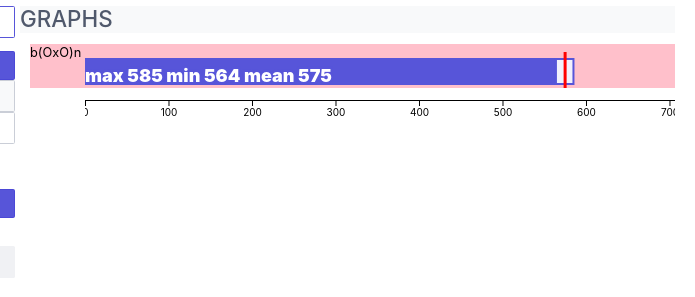
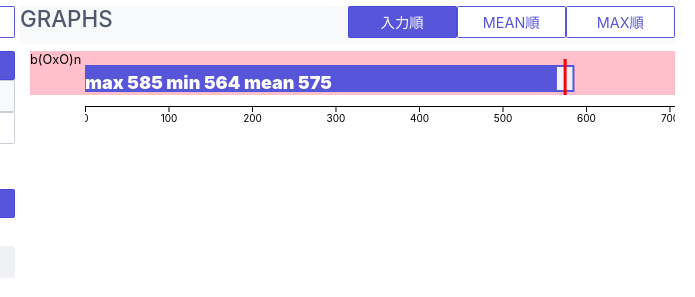
Before and after one commit to SynthSy/pso2ds, a plain HTML site: page docs/index.html in a window 1280 px wide. Shown: the top 297 px of the page, 585-1280 px from the left. Drawn offline with Linux system fonts and the light colour scheme.

Commit message:
誤字修正、多少のトランジション
ソートは未実装

```diff
--- a/docs/index.html
+++ b/docs/index.html
@@ -21,7 +21,14 @@
     <div id="wrap">
         <div id="graphs">
             <section class="form-horizontal">
-                <h3 class="bg-gray">GRAPHS</h3>
+                <div id="sort" class="form-group bg-gray">
+                    <h3 class="col-6">GRAPHS</h3>
+                    <div class="col-2" v-for="(s,index) in ['入力順','MEAN順','MAX順']">
+                        <label class="btn btn-lg wh100" style="padding-left:0;padding-right:0;" :class="[ index==sort ? 'btn-primary' : '' ]">
+                            <input type="radio" :value="index" v-model="sort">{{ s }}
+                        </label>
+                    </div>
+                </div>
                 <div class="form-group">
                     <div class="col-1">
                         <div style="position: relative;width: 1200%;z-index: -1;">
--- a/docs/js/dmgcalc.js
+++ b/docs/js/dmgcalc.js
@@ -137,6 +137,13 @@ Vue.component('range-text', {
         remove:function(){
             this.$emit('removearray');
         }
+    }
+});
+
+var graphs_sort=new Vue({
+    el:"#sort",
+    data: {
+        sort:0
     }
 });
 
--- a/docs/js/graphs.js
+++ b/docs/js/graphs.js
@@ -27,6 +27,7 @@ function gAppend(){
         .attr('id', function(d) {
             return d.settings.dmgid;
         })
+        .attr('class',"bars")
         .on('click', function (d,i) {
             var dmgid=d.settings.dmgid;
             pSelect(dmgid);
@@ -122,6 +123,7 @@ function gUpdate(){
             // barsに入っている配列を渡す(calcs.graph.bars))
             return d.graph.bars;
         })
+        .transition()
         .attr("x",function(d,i){
             // 横位置（配列にmin,cmaxの順で入っているので自分の一つ前の値をとる）
             //return x(i == 0 ? 0:this.parentNode.__data__.min);
@@ -130,6 +132,7 @@ function gUpdate(){
             return x(val);
         })
         // バーの高さ
+        .transition()
         .attr("width",function(d,i){
             // 横幅（配列にmin,cmaxの順で入っているので差分をとる）
             var arr=this.parentNode.__data__.graph.bars;
@@ -146,6 +149,7 @@ function gUpdate(){
 
     chart.selectAll('g')
         .data(calcs)
+        .transition()
         .selectAll(".mean")
         .attr("x1", function(d){
             return x(d.graph.line);
--- a/docs/js/skills.js
+++ b/docs/js/skills.js
@@ -152,7 +152,7 @@ var skills=[
             magical:[0,30,35,40,54,75.5],
             tech:[0,30,35,40,54,75.5]
         },
-        label:["なし","ﾜｲｽﾞ前","ﾌﾞﾚｲﾌﾞ後orﾜｲｽﾞ後","ﾌﾞﾚｲﾌﾞ前","+ﾌﾞﾚｲﾌﾞSｱｯﾌﾟ","ﾜｲｽﾞSｱｯﾌﾟ"],
+        label:["なし","ﾜｲｽﾞ前","ﾌﾞﾚｲﾌﾞ後orﾜｲｽﾞ後","ﾌﾞﾚｲﾌﾞ前","ﾌﾞﾚｲﾌﾞSｱｯﾌﾟ","ﾜｲｽﾞSｱｯﾌﾟ"],
         default:4
     },
     {
```
